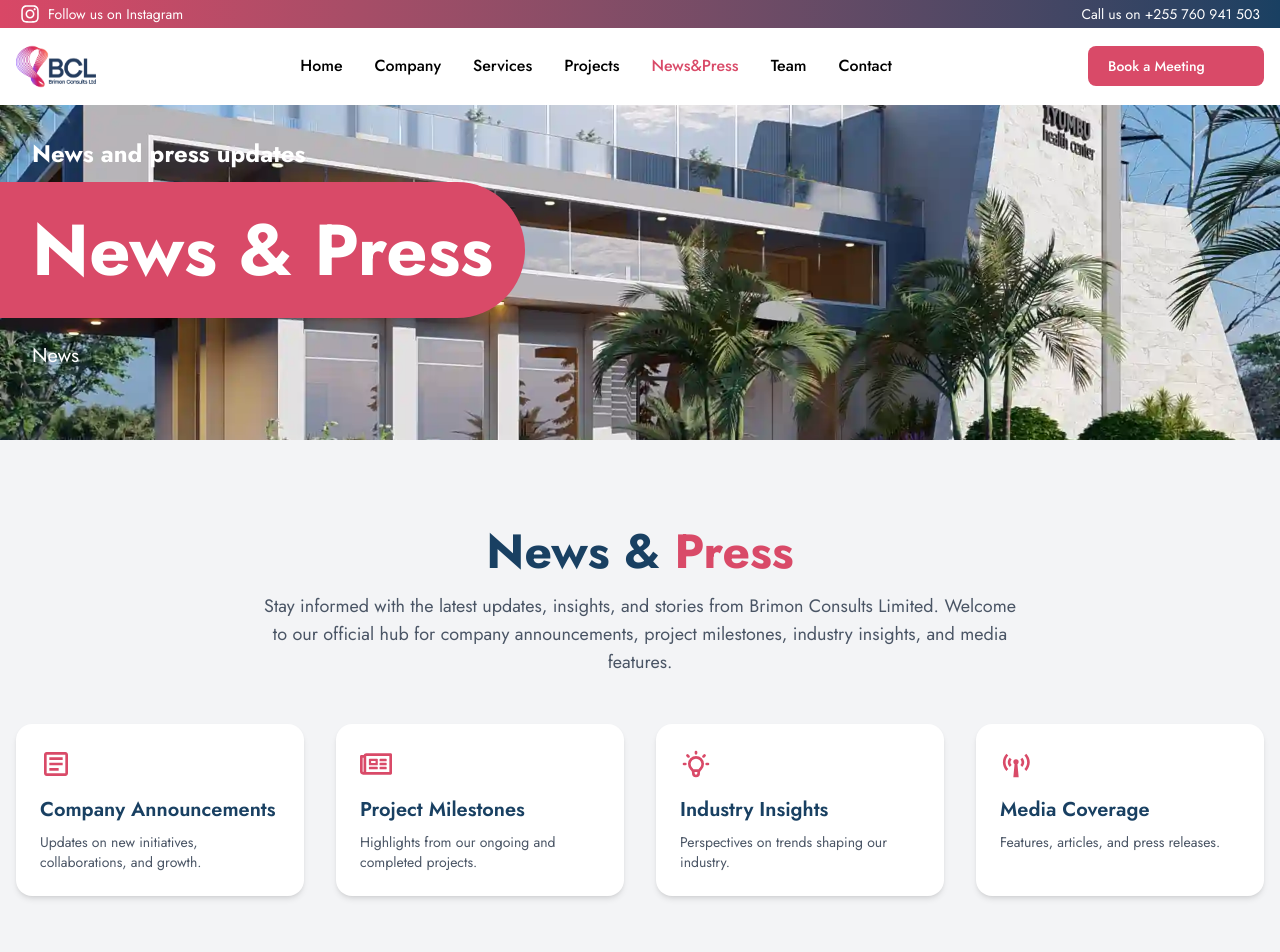
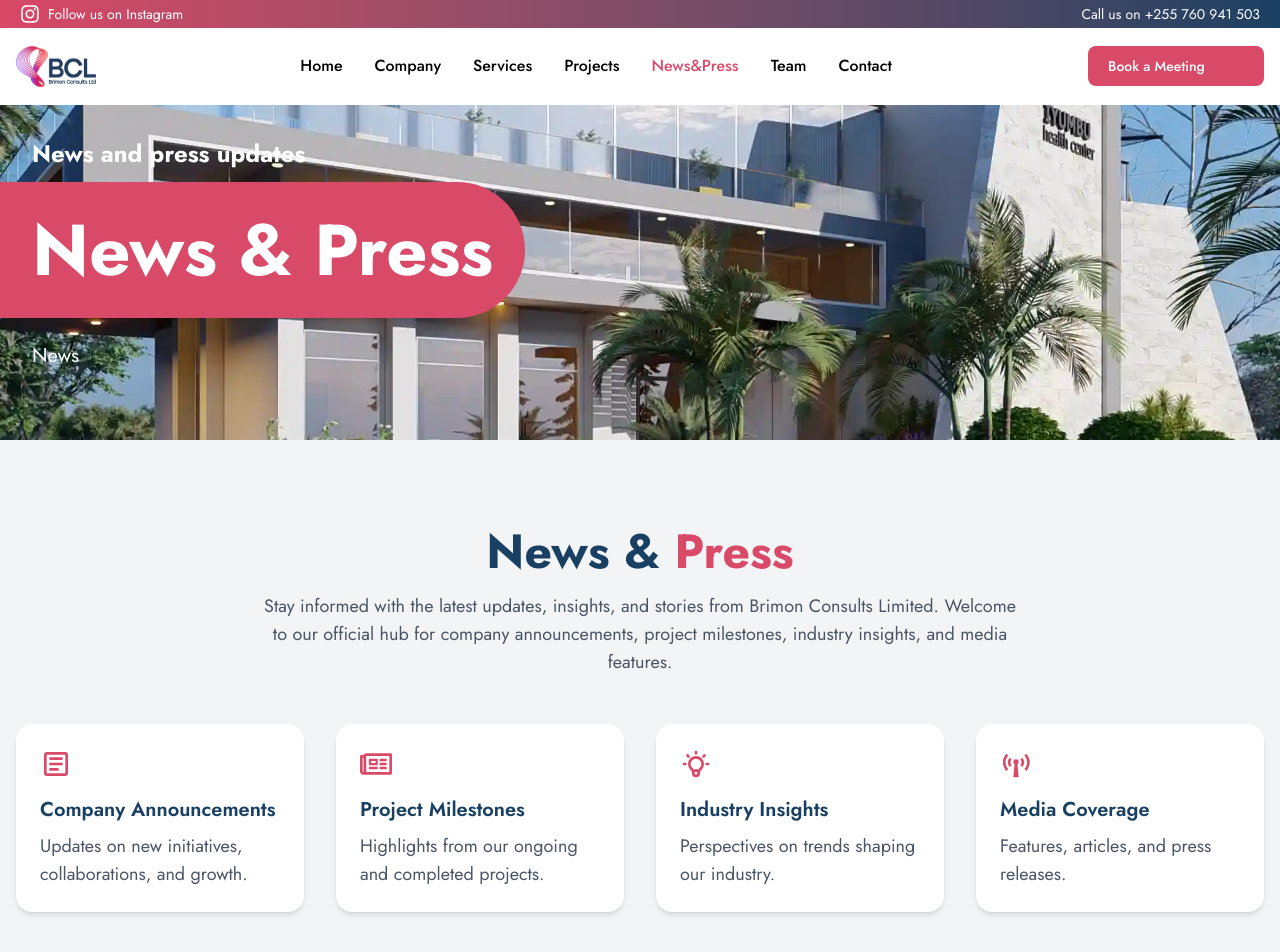
Before and after one commit to Joachriss/BrimonConsults, a React (Vite) app: page /news in a window 1280 px wide. Shown: the top 952 px of the page. Built offline with nearby package versions, Linux system fonts and the light colour scheme; no server answers.

Commit message:
Finalizing step02

```diff
--- a/src/pages/userPages/NewsPage.tsx
+++ b/src/pages/userPages/NewsPage.tsx
@@ -80,7 +80,7 @@
                             <h3 className="text-xl font-semibold text-[#194062] dark:text-white mb-2">
                                 {item.title}
                             </h3>
-                            <p className="text-gray-600 dark:text-gray-400 text-sm">{item.desc}</p>
+                            <p className="text-gray-600 dark:text-gray-400 text-lg">{item.desc}</p>
                         </motion.div>
                     ))}
                 </div>
```
